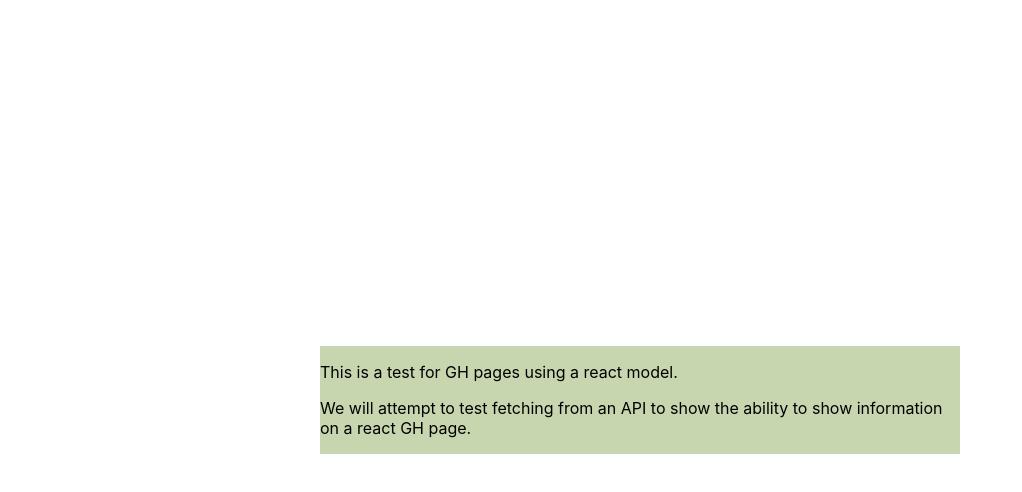
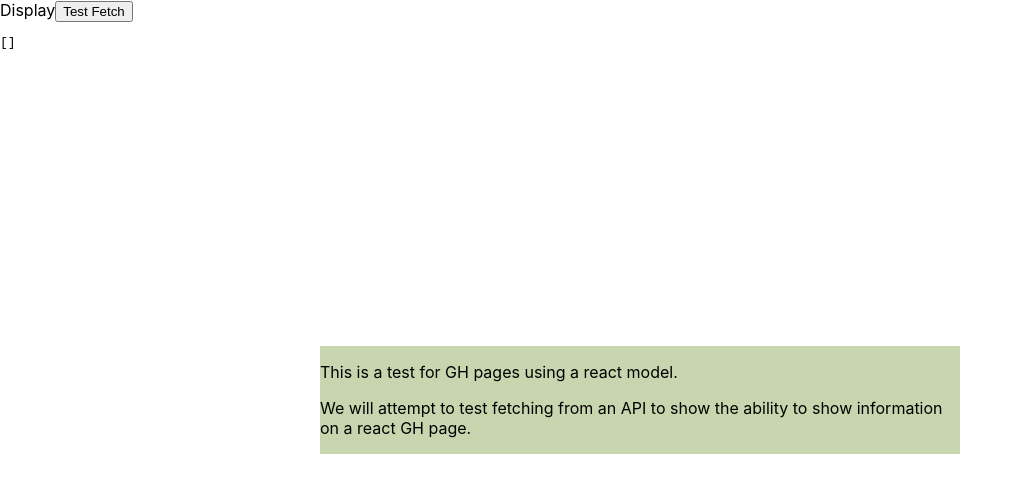
Before and after one commit to jwong65/ProjectDatabase, a React (Create React App) app: page / in a window 1280 px wide. Shown: the top 492 px of the page, without its empty margins (0-1022 px from the left). Built offline with nearby package versions, Linux system fonts and the light colour scheme.

Commit message:
Testing the fetch button in the Display component

```diff
--- a/src/App.js
+++ b/src/App.js
@@ -1,15 +1,15 @@
-// import { useEffect } from 'react';
 import './sass/style.css'
-// import { useState } from 'react';
+import Display from './components/Display';
 
 function App() {
 
-  return (
+return (
     <div className="App">
       <div className='box'>
         <p>This is a test for GH pages using a react model.</p>
         <p>We will attempt to test fetching from an API to show the ability to show information on a react GH page.</p>
       </div>
+      <Display className='display'/>
     </div>
   );
 }
--- /dev/null
+++ b/src/components/Display.js
@@ -0,0 +1,24 @@
+import React from 'react'
+import { useState } from 'react';
+
+export default function Display() {
+
+const base_URL = 'https://pokeapi.co/api/v2/'
+const [pokedata, setData] = useState([]);
+
+const fetchInfo =() =>{
+  fetch(base_URL)
+  .then((res)=>res.json())
+  .then((json)=> {
+    console.log(json)
+    setData(json)
+  })
+}
+  return (
+    <div>Display
+    <button onClick={fetchInfo}> Test Fetch</button>
+    <pre>
+    {JSON.stringify(pokedata, null, 2)}</pre>
+    </div>
+  )
+}
```
